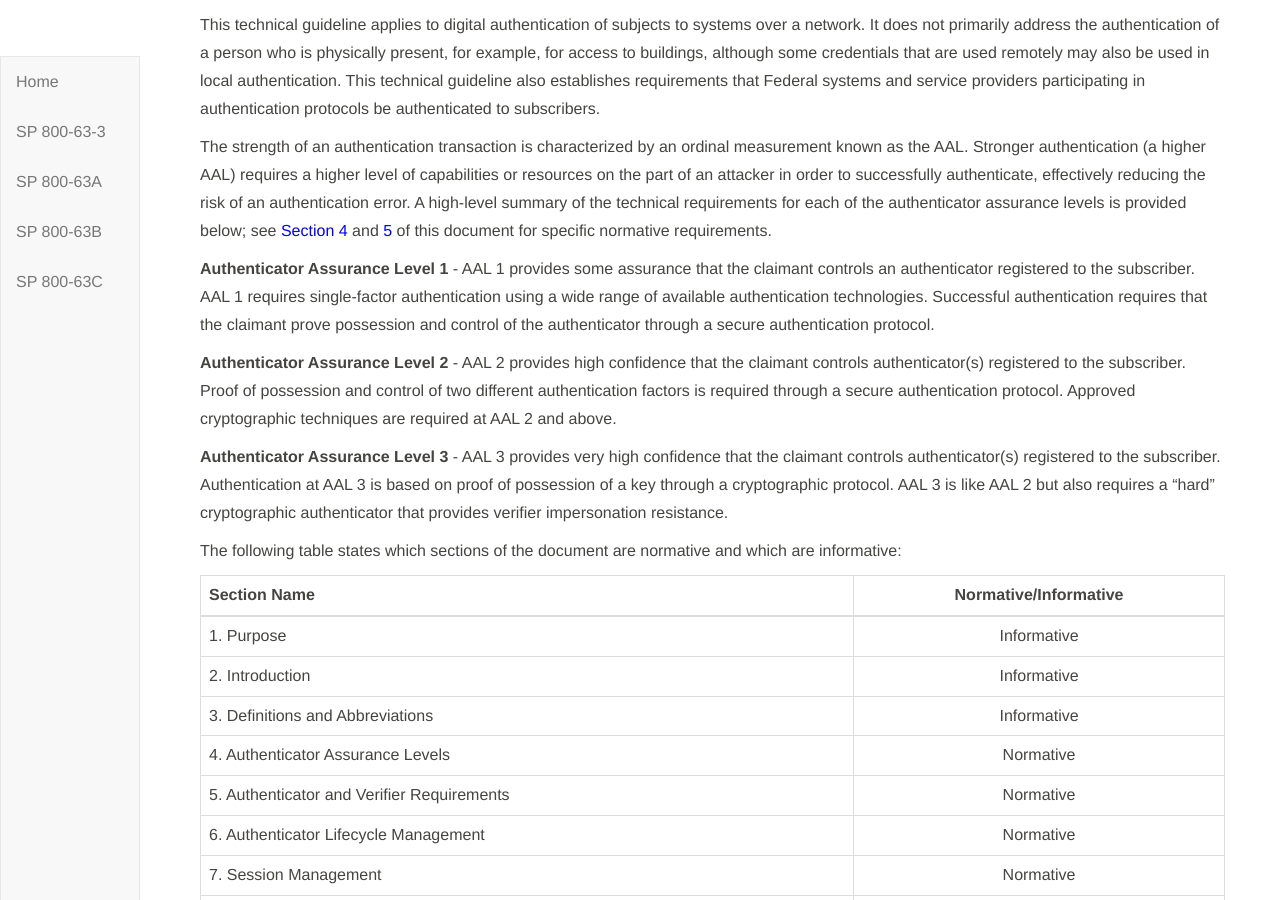
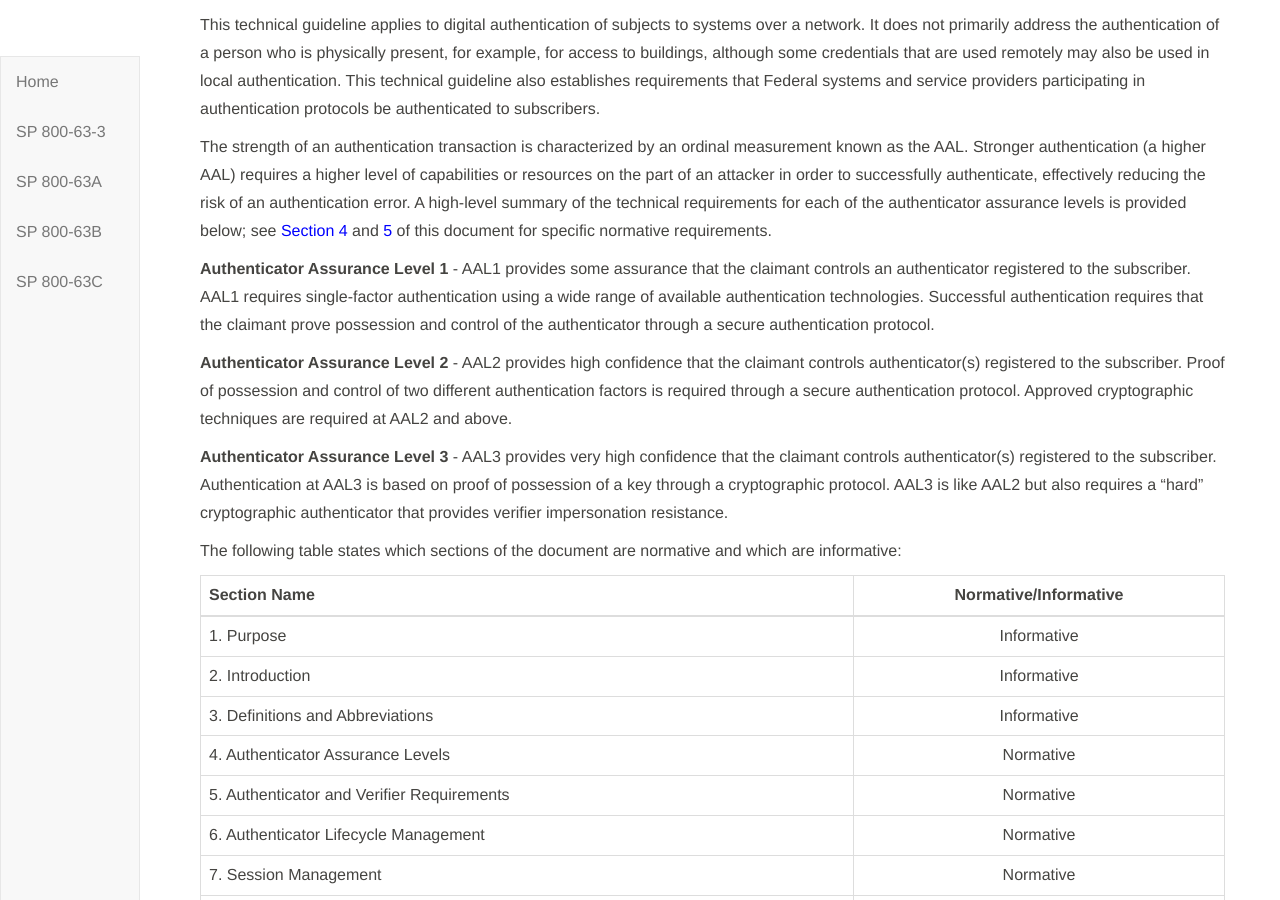
Before and after one commit to usnistgov/800-63-3, a Jekyll site: the page built from sp800-63b/sec1_2_introduction.md, in a window 1280 px wide and 900 px high, scrolled down 781 px. Built offline with Jekyll 4.4.1, drawn with Linux system fonts in a browser that asks for light colours; our own code applies the rules of GitHub Pages for plain Markdown files.

Commit message:
Update sec1_2_introduction.md

```diff
--- a/sp800-63b/sec1_2_introduction.md
+++ b/sp800-63b/sec1_2_introduction.md
@@ -22,11 +22,11 @@
 
 The strength of an authentication transaction is characterized by an ordinal measurement known as the AAL. Stronger authentication (a higher AAL) requires a higher level of capabilities or resources on the part of an attacker in order to successfully authenticate, effectively reducing the risk of an authentication error.  A high-level summary of the technical requirements for each of the authenticator assurance levels is provided below; see [Section 4](#sec4) and [5](#sec5) of this document for specific normative requirements.
 
-**Authenticator Assurance Level 1** - AAL 1 provides some assurance that the claimant controls an authenticator registered to the subscriber. AAL 1 requires single-factor authentication using a wide range of available authentication technologies. Successful authentication requires that the claimant prove possession and control of the authenticator through a secure authentication protocol.
+**Authenticator Assurance Level 1** - AAL1 provides some assurance that the claimant controls an authenticator registered to the subscriber. AAL1 requires single-factor authentication using a wide range of available authentication technologies. Successful authentication requires that the claimant prove possession and control of the authenticator through a secure authentication protocol.
 
-**Authenticator Assurance Level 2** - AAL 2 provides high confidence that the claimant controls authenticator(s) registered to the subscriber. Proof of possession and control of two different authentication factors is required through a secure authentication protocol. Approved cryptographic techniques are required at AAL 2 and above.
+**Authenticator Assurance Level 2** - AAL2 provides high confidence that the claimant controls authenticator(s) registered to the subscriber. Proof of possession and control of two different authentication factors is required through a secure authentication protocol. Approved cryptographic techniques are required at AAL2 and above.
 
-**Authenticator Assurance Level 3** - AAL 3 provides very high confidence that the claimant controls authenticator(s) registered to the subscriber. Authentication at AAL 3 is based on proof of possession of a key through a cryptographic protocol. AAL 3 is like AAL 2 but also requires a "hard" cryptographic authenticator that provides verifier impersonation resistance.
+**Authenticator Assurance Level 3** - AAL3 provides very high confidence that the claimant controls authenticator(s) registered to the subscriber. Authentication at AAL3 is based on proof of possession of a key through a cryptographic protocol. AAL3 is like AAL2 but also requires a "hard" cryptographic authenticator that provides verifier impersonation resistance.
 
 The following table states which sections of the document are normative and which are informative:
 
```
